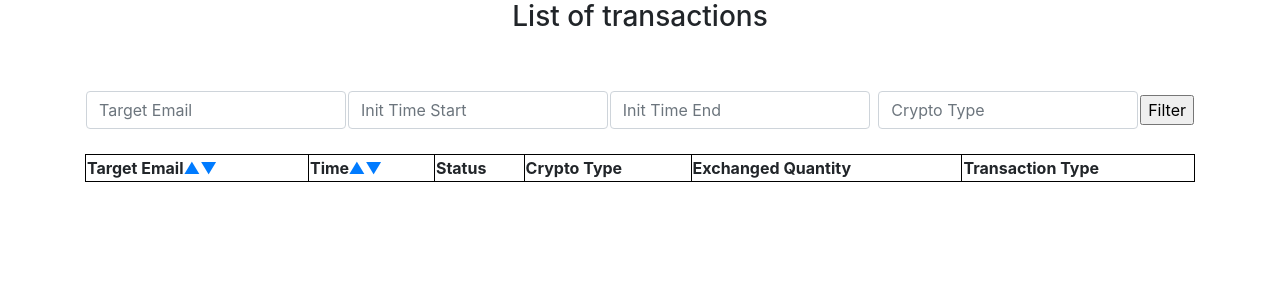
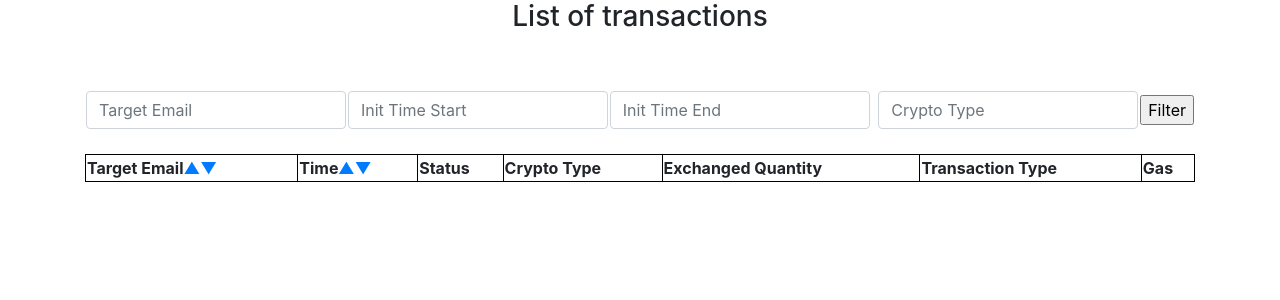
Before and after one commit to Jxis/CryptoBanka, a Flask app: template UI/templates/transactionsTable.html in a window 1280 px wide. Shown: the part 56-356 px from the top of the page. Run offline with Flask 2, Linux system fonts and the light colour scheme; the template is opened without the code that fills it, so the values that code supplies are empty; some libraries are stand-ins or nearby versions.

Commit message:
Small change in transaction table

```diff
--- a/UI/templates/transactionsTable.html
+++ b/UI/templates/transactionsTable.html
@@ -26,6 +26,7 @@
         <th style="border: 1px solid black;">Crypto Type</th>
         <th style="border: 1px solid black;">Exchanged Quantity</th>
         <th style="border: 1px solid black;">Transaction Type</th>
+        <th style="border: 1px solid black;">Gas</th>
     </tr>
 
     {% for i in range(l) %}
@@ -37,6 +38,7 @@
         <td>{{message[i]["cryptoType"]}}</td>
         <td>{{message[i]["exchangedQuantity"]}}</td>
         <td>{{message[i]["transactionType"]}}</td>
+        <td>{{message[i]["gas"]}}</td>
     </tr>
 
     {% endfor %}
--- a/UI/templates/verify.html
+++ b/UI/templates/verify.html
@@ -4,7 +4,7 @@
 
 <br>{{message}}<br>
 
-<form method="POST">
+<form method="POST" action="/verify">
     <h3 align="center">Verify account</h3>
 
     <div class="form-group">
```
